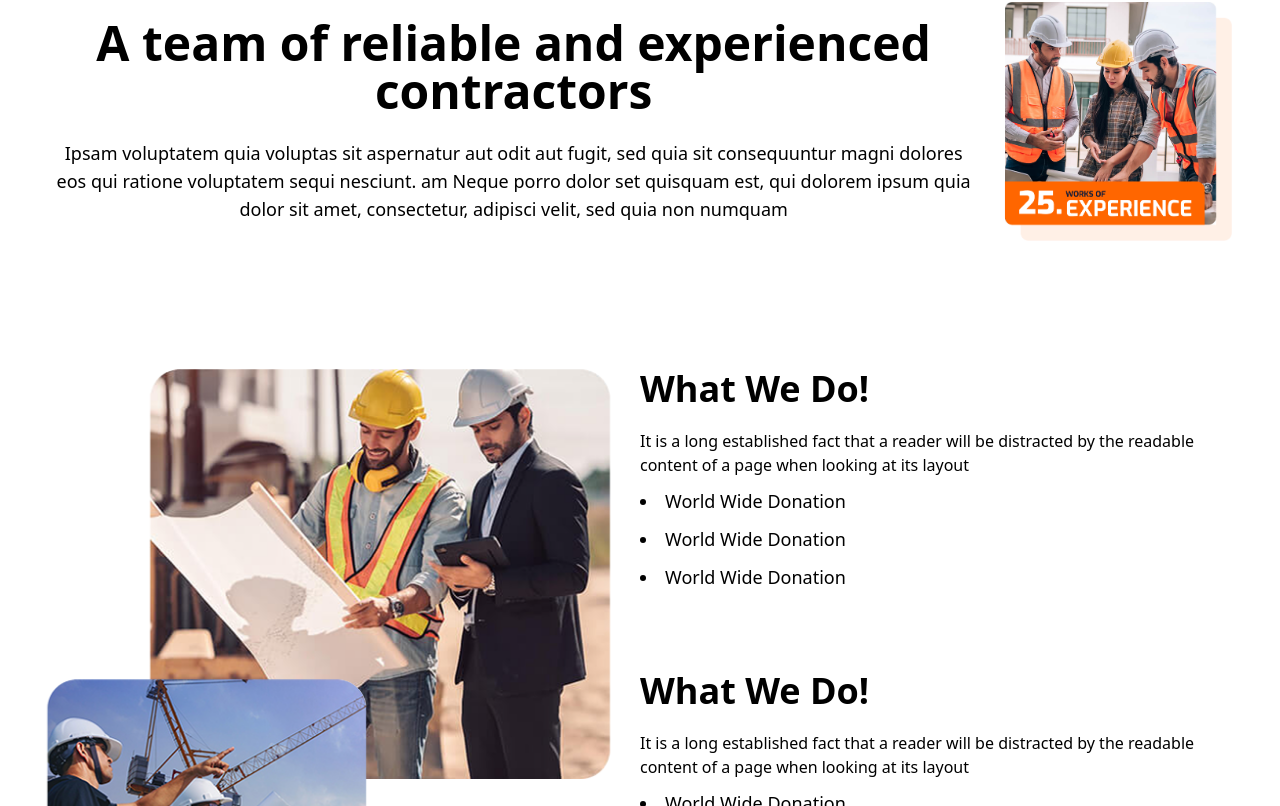
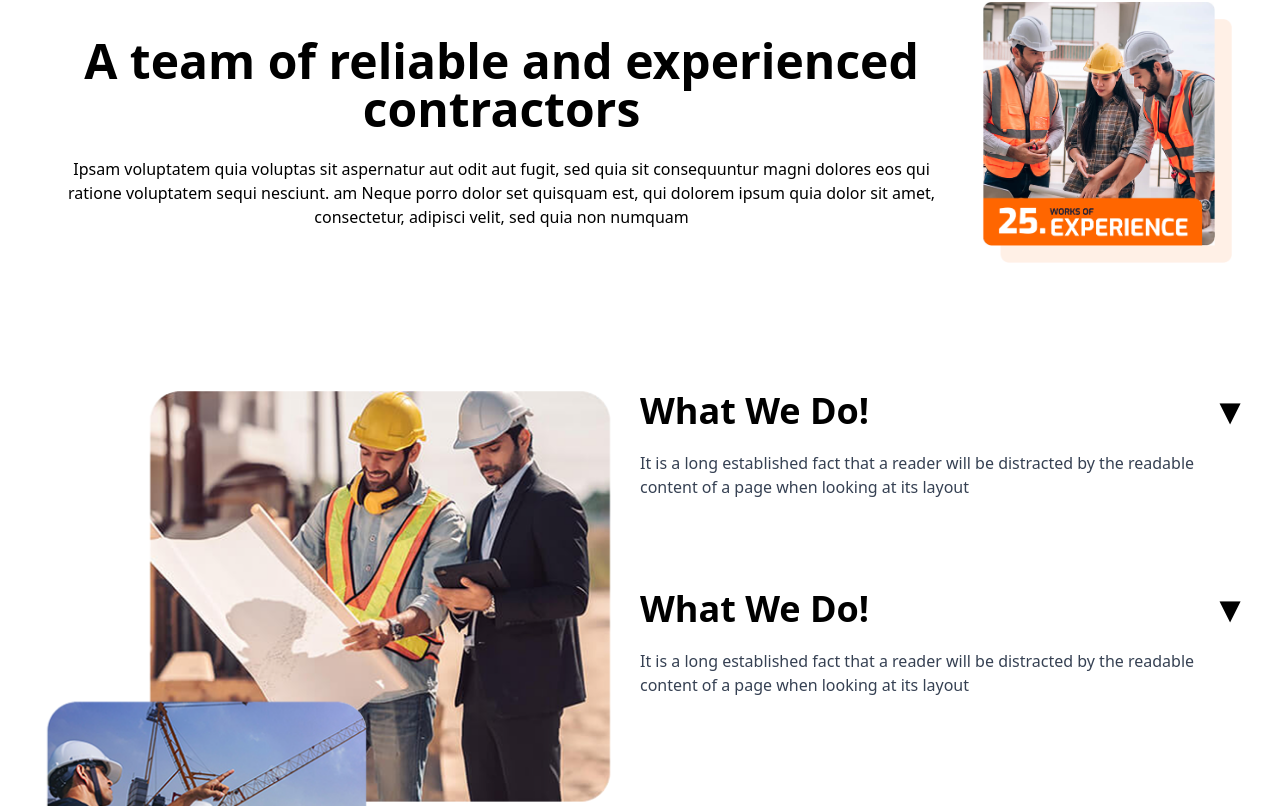
Before and after one commit to mdrobiul-dev/construction-site, a React (Vite) app: page /portfolio in a window 1280 px wide. Shown: the part 334-1140 px from the top of the page. Built offline with nearby package versions, Linux system fonts and the light colour scheme.

Commit message:
toggle done

```diff
--- a/package.json
+++ b/package.json
@@ -11,6 +11,7 @@
   },
   "dependencies": {
     "@tailwindcss/vite": "^4.1.14",
+    "aos": "^2.3.4",
     "react": "^19.1.1",
     "react-dom": "^19.1.1",
     "react-icons": "^5.5.0",
--- a/src/App.jsx
+++ b/src/App.jsx
@@ -8,6 +8,7 @@ import Landingpage from "./pages/Landingpage";
 import Portfolio from "./pages/Portfolio";
 
 const App = () => {
+
   return (
     <Router>
       <Routes>
--- a/src/pages/Portfolio.jsx
+++ b/src/pages/Portfolio.jsx
@@ -5,6 +5,8 @@ import DarkBtn from '../components/Utility/DarkBtn'
 
 const Portfolio = () => {
   const [isDark, setIsDark] = useState(false);
+  const [isFirstListOpen, setIsFirstListOpen] = useState(false);
+  const [isSecondListOpen, setIsSecondListOpen] = useState(false);
 
   useEffect(() => {
     // Check if there's a saved theme preference
@@ -40,13 +42,13 @@ const Portfolio = () => {
         <div className={`wahid flex justify-center items-center text-center my-20 px-4 ${isDark ? 'text-white' : 'text-black'}`}>
             <div>
             <h3 className='font-bold text-5xl pb-6'>A team of reliable and experienced contractors</h3>
-            <p className='text-lg text-black'>Ipsam voluptatem quia voluptas sit aspernatur aut odit aut fugit, sed quia sit
+            <p className={`${isDark ? 'text-white' : 'text-black'}`}>Ipsam voluptatem quia voluptas sit aspernatur aut odit aut fugit, sed quia sit
 consequuntur magni dolores eos qui ratione voluptatem sequi nesciunt. am Neque
 porro dolor set quisquam est, qui dolorem ipsum quia dolor sit amet, consectetur,
 adipisci velit, sed quia non numquam</p>
             </div>
             <div>
-            <img src="/images/port_experience.png" alt="about img" />
+            <img src="/images/port_experience.png" alt="" />
             </div>
         </div>
       </section>
@@ -55,22 +57,47 @@ adipisci velit, sed quia non numquam</p>
           <img src="/images/port_3rdsec.png" />
           </div>
         <div className='wahid'>
-          <h4 className='font-extrabold text-4xl pb-5'>What We Do!</h4>
-          <p className='pb-2.5'>It is a long established fact that a reader will be distracted by the
-readable content of a page when looking at its layout</p>
-          <ul className='grid grid-rows-3 gap-2.5 list-disc list-inside text-lg'>
+          <div className="relative">
+            <button
+              onClick={() => setIsFirstListOpen(!isFirstListOpen)}
+              className={`w-full text-left flex items-center justify-between font-extrabold text-4xl pb-5 ${isDark ? 'text-white' : 'text-black'}`}
+            >
+              <span>What We Do!</span>
+              <span className={`transform transition-transform ${isFirstListOpen ? 'rotate-180' : ''}`}>▼</span>
+            </button>
+            <p className={`pb-2.5 ${isDark ? 'text-gray-300' : 'text-gray-700'}`}>
+              It is a long established fact that a reader will be distracted by the
+              readable content of a page when looking at its layout
+            </p>
+            <div className={`transition-all duration-300 overflow-hidden ${isFirstListOpen ? 'max-h-48 opacity-100' : 'max-h-0 opacity-0'}`}>
+              <ul className={`grid grid-rows-3 gap-2.5 list-disc list-inside text-lg ${isDark ? 'text-gray-200' : 'text-gray-800'} py-4`}>
                 <li> World Wide Donation</li>
                 <li> World Wide Donation</li>
                 <li> World Wide Donation</li>
               </ul>
-          <h4 className='font-extrabold text-4xl pt-20 pb-5'>What We Do!</h4>
-          <p className='pb-2.5'>It is a long established fact that a reader will be distracted by the
-readable content of a page when looking at its layout</p>
-          <ul className='grid grid-rows-3 gap-2.5 list-disc list-inside text-lg'>
+            </div>
+          </div>
+
+          <div className="relative mt-20">
+            <button
+              onClick={() => setIsSecondListOpen(!isSecondListOpen)}
+              className={`w-full text-left flex items-center justify-between font-extrabold text-4xl pb-5 ${isDark ? 'text-white' : 'text-black'}`}
+            >
+              <span>What We Do!</span>
+              <span className={`transform transition-transform ${isSecondListOpen ? 'rotate-180' : ''}`}>▼</span>
+            </button>
+            <p className={`pb-2.5 ${isDark ? 'text-gray-300' : 'text-gray-700'}`}>
+              It is a long established fact that a reader will be distracted by the
+              readable content of a page when looking at its layout
+            </p>
+            <div className={`transition-all duration-300 overflow-hidden ${isSecondListOpen ? 'max-h-48 opacity-100' : 'max-h-0 opacity-0'}`}>
+              <ul className={`grid grid-rows-3 gap-2.5 list-disc list-inside text-lg ${isDark ? 'text-gray-200' : 'text-gray-800'} py-4`}>
                 <li> World Wide Donation</li>
                 <li> World Wide Donation</li>
                 <li> World Wide Donation</li>
               </ul>
+            </div>
+          </div>
         </div>
       </section>
       <footer className={`${isDark ? 'bg-gray-800' : 'bg-gray-900'} text-white py-12`}>
```
Also changed, not shown: 1 other file (tests, documents, lock files or other folders). Lines whose indentation alone changed are shown as unchanged.
